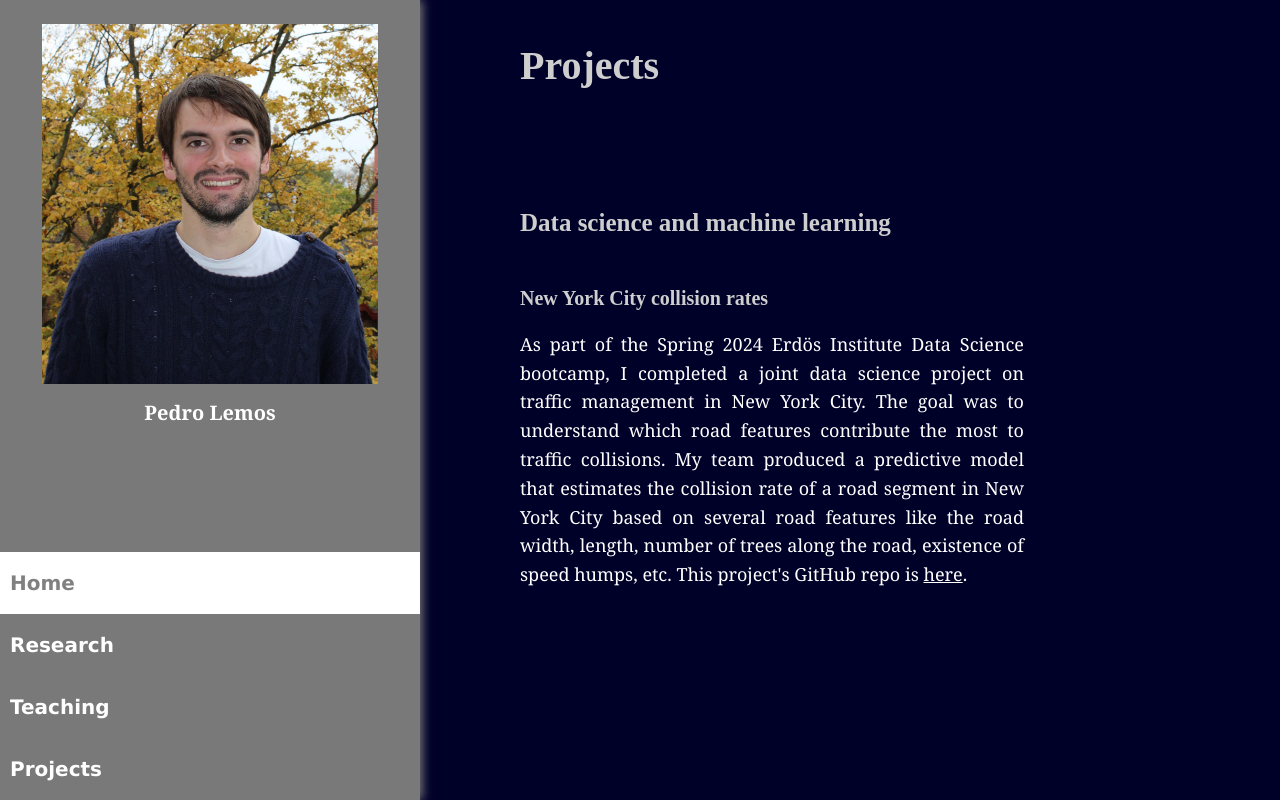
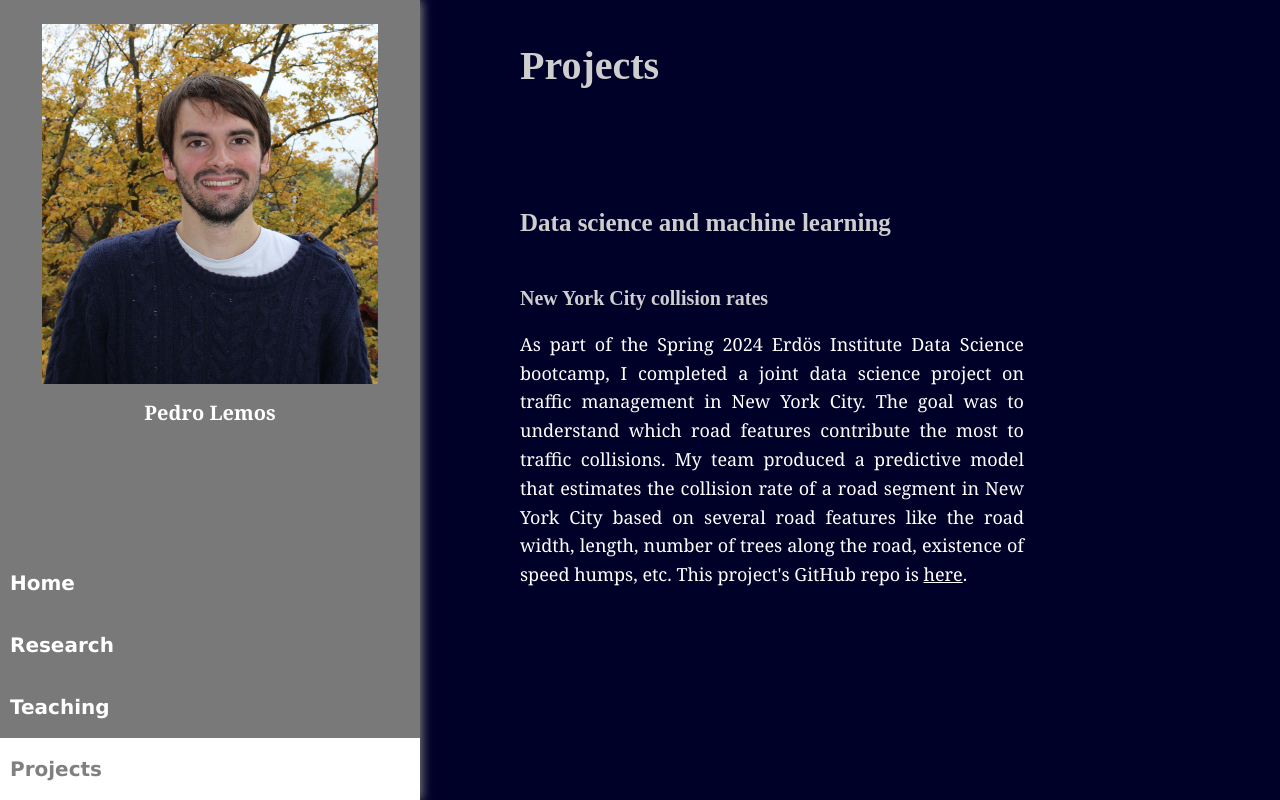
Before and after one commit to lemospj/lemospj.github.io, a React (Create React App) app: page /#/projects in a window 1280 px wide. Built offline with nearby package versions, Linux system fonts and the light colour scheme.

Commit message:
Fix section selections

```diff
--- a/package.json
+++ b/package.json
@@ -6,6 +6,7 @@
     "@testing-library/jest-dom": "^5.17.0",
     "@testing-library/react": "^13.4.0",
     "@testing-library/user-event": "^13.5.0",
+    "@babel/plugin-proposal-private-property-in-object": "^7.21.11",
     "react": "^18.3.1",
     "react-dom": "^18.3.1",
     "react-scripts": "5.0.1",
@@ -39,8 +40,7 @@
   },
   "devDependencies": {
     "gh-pages": "^6.1.1",
-    "react-router-dom": "^6.23.1",
-    "@babel/plugin-proposal-private-property-in-object": "^7.21.11"
+    "react-router-dom": "^6.23.1"
   },
   "homepage": "https://lemospj.github.io/"
 }
--- a/src/App.js
+++ b/src/App.js
@@ -1,6 +1,6 @@
 import './App.css';
 import Layout from './Layout'
-import { BrowserRouter, HashRouter, Route, Routes, useLocation } from 'react-router-dom';
+import { HashRouter, Route, Routes } from 'react-router-dom';
 import Home from './sections/Home';
 import Teaching from './sections/Teaching';
 import Research from './sections/Research';
--- a/src/sidenav/Navigation.js
+++ b/src/sidenav/Navigation.js
@@ -2,11 +2,11 @@ import { Link } from "react-router-dom";
 import { useState } from "react";
 
 function SectionSelector({ value, path, selected, onClick }) {
-    return <Link id={value.toLowerCase()} to={path} className={selected ? "navigation-button selected" : "navigation-button"} onClick={() => onClick(path)}>{value}</Link>;
+    return <Link id={value.toLowerCase()} to={path} className={selected ? "navigation-button selected" : "navigation-button"} onClick={() => onClick(path.slice(1))}>{value}</Link>;
 }
 
 function Navigation({ closeSidebar }) {
-    const [selectedSection, setSelectedSection] = useState(window.location.pathname);
+    const [selectedSection, setSelectedSection] = useState(window.location.href.split("/")[window.location.href.split("/").length - 1]);
 
     function handleClick(path) {
         closeSidebar();
@@ -15,10 +15,10 @@ function Navigation({ closeSidebar }) {
 
     return (
         <nav className='navigation-bar'>
-            <SectionSelector value="Home" path="/" selected={selectedSection === "/"} onClick={handleClick} />
-            <SectionSelector value="Research" path="/research" selected={selectedSection === "/research"} onClick={handleClick} />
-            <SectionSelector value="Teaching" path="/teaching" selected={selectedSection === "/teaching"} onClick={handleClick}/>
-            <SectionSelector value="Projects" path="/projects" selected={selectedSection === "/projects"} onClick={handleClick}/>
+            <SectionSelector value="Home" path="/" selected={selectedSection === ""} onClick={handleClick} />
+            <SectionSelector value="Research" path="/research" selected={selectedSection === "research"} onClick={handleClick} />
+            <SectionSelector value="Teaching" path="/teaching" selected={selectedSection === "teaching"} onClick={handleClick}/>
+            <SectionSelector value="Projects" path="/projects" selected={selectedSection === "projects"} onClick={handleClick}/>
         </nav>
     );
 }
```
